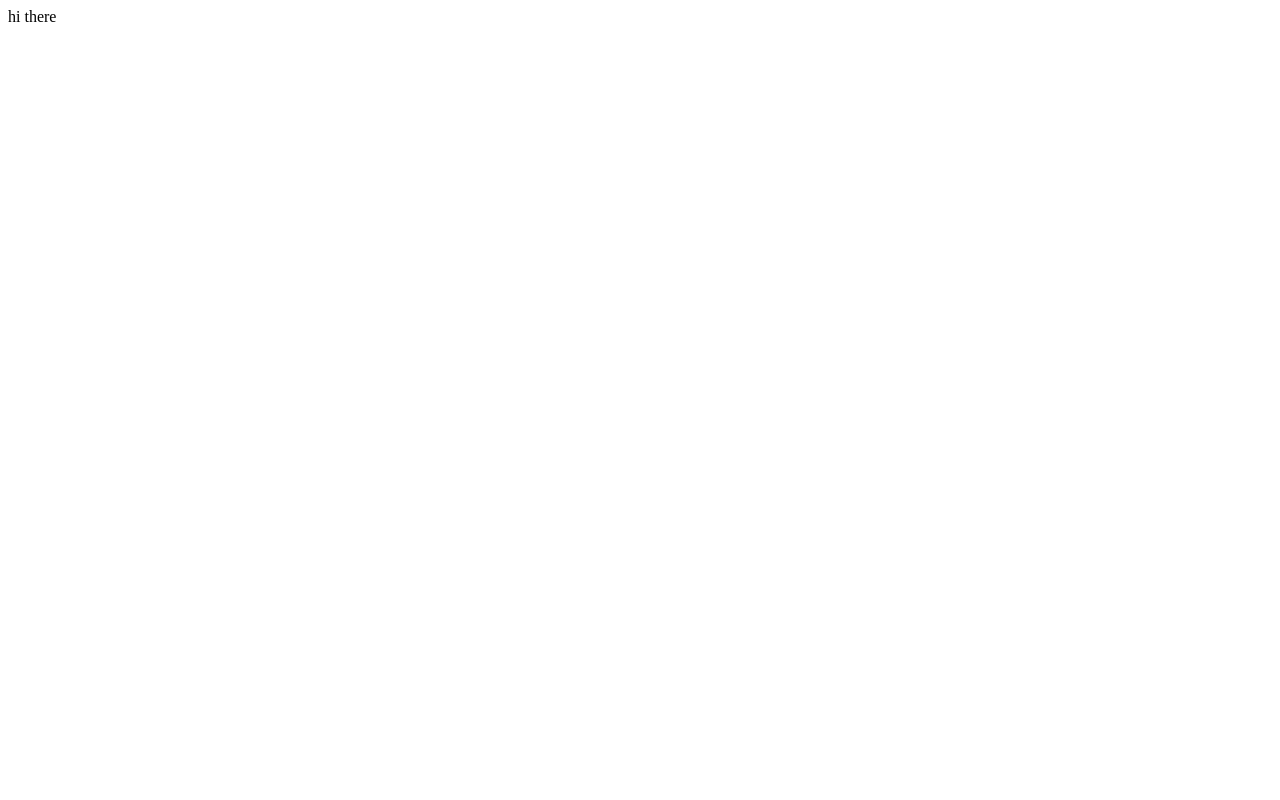
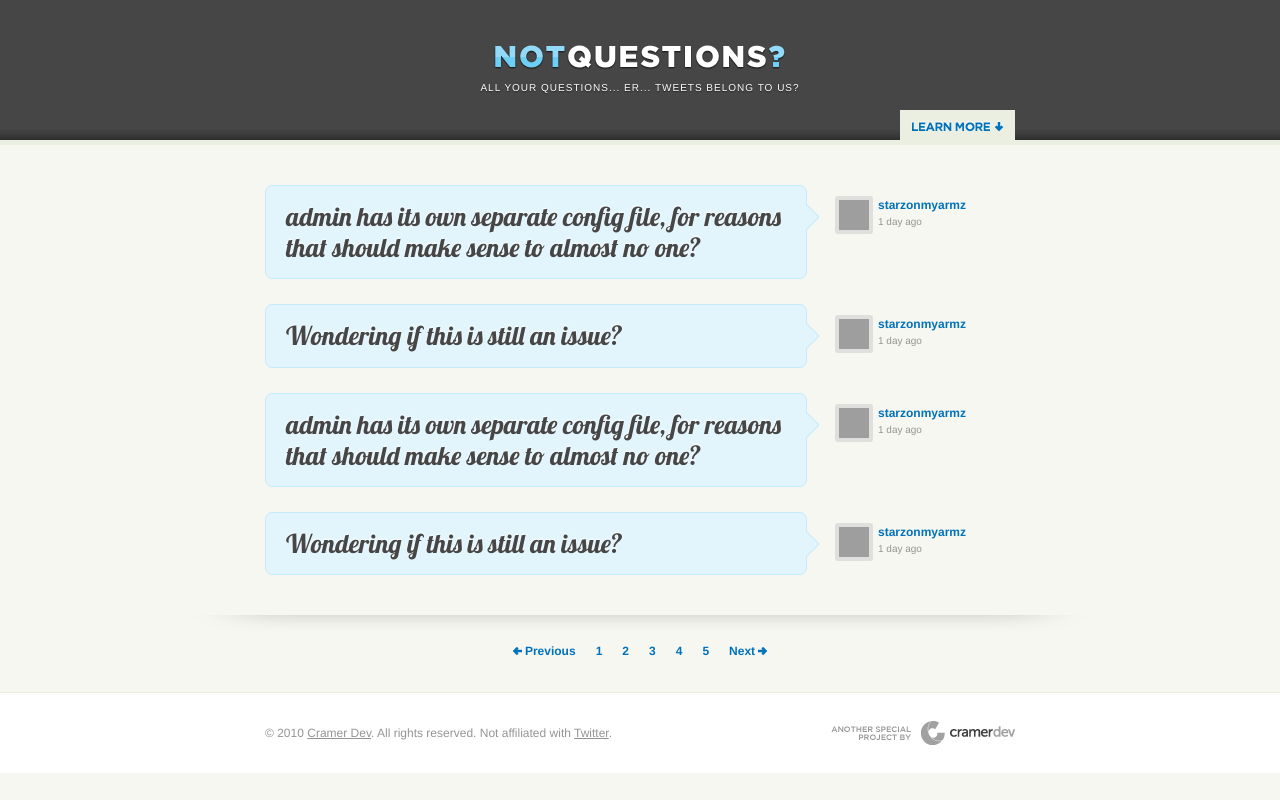
Before and after one commit to gofullstack/notquestions, a website: page public/index.html in a window 1280 px wide. Drawn offline with nearby package versions, Linux system fonts and the light colour scheme; grey boxes are pictures that could not be loaded.

Commit message:
layout, markup, styles, images, and design-related js

```diff
--- a/public/index.html
+++ b/public/index.html
@@ -1 +1,148 @@
-hi there
+<!DOCTYPE html>
+
+<html>
+
+<head>
+
+	<meta http-equiv="content-type" content="text/html; charset=utf-8" />
+
+	<title>NotQuestions?</title>
+
+	<link rel="stylesheet" type="text/css" media="screen" href="/stylesheets/reset.css" />
+	<link rel="stylesheet" type="text/css" media="screen" href="/stylesheets/application.css" />
+  <link rel="stylesheet" type="text/css" media="screen" href="http://fonts.googleapis.com/css?family=Lobster" />
+
+  <!--[if lt IE9]>
+    <script src="http://html5shiv.googlecode.com/svn/trunk/html5.js"></script>
+  <![endif]-->
+
+</head>
+
+<body>
+
+  <header>
+    <div class="container clearfix">
+      <hgroup id="logo">
+        <a href="/">
+          <h1>NotQuestions?</h1>
+          <h2>All your questions... Er... Tweets belong to us?</h2>
+        </a>
+      </hgroup>
+    </div>
+  </header> <!-- close header -->
+
+  <section class="learn_more">
+    <div class="container clearfix pad_me">
+      <p>We need to figure out what this content should say... then I can style it some more!</p>
+    </div>
+  </section> <!-- close .learn-more -->
+
+  <section class="main_content">
+
+    <div class="container clearfix">
+
+      <a id="learn_more_button" href="#">Learn More</a>
+
+      <section class="tweets">
+
+        <article class="entry clearfix" id="nq_{{twitter_id}}">
+          <section class="entry_content">
+            <blockquote cite="{{tweet_url}}">
+              <p>admin has its own separate config file, for reasons that should make sense to almost no one?</p>
+            </blockquote>
+          </section>
+          <div class="entry_meta">
+            <img src="http://a3.twimg.com/profile_images/543401009/starz_bigger.jpg" alt="{{twitter_username}}" />
+            <a href="http://twitter.com/{{twitter_username}}"><strong>starzonmyarmz</strong></a>
+            <time class="entry_time">1 day ago</time>
+          </div>
+        </article>
+
+        <article class="entry clearfix" id="nq_{{twitter_id}}">
+          <section class="entry_content">
+            <blockquote>
+              <p>Wondering if this is still an issue?</p>
+            </blockquote>
+          </section>
+          <div class="entry_meta">
+            <img src="http://a3.twimg.com/profile_images/543401009/starz_bigger.jpg" alt="{{twitter_username}}" />
+            <a href="http://twitter.com/{{twitter_username}}"><strong>starzonmyarmz</strong></a>
+            <time class="entry_time">1 day ago</time>
+          </div>
+        </article>
+
+        <article class="entry clearfix" id="nq_{{twitter_id}}">
+          <section class="entry_content">
+            <blockquote cite="{{tweet_url}}">
+              <p>admin has its own separate config file, for reasons that should make sense to almost no one?</p>
+            </blockquote>
+          </section>
+          <div class="entry_meta">
+            <img src="http://a3.twimg.com/profile_images/543401009/starz_bigger.jpg" alt="{{twitter_username}}" />
+            <a href="http://twitter.com/{{twitter_username}}"><strong>starzonmyarmz</strong></a>
+            <time class="entry_time">1 day ago</time>
+          </div>
+        </article>
+
+        <article class="entry clearfix" id="nq_{{twitter_id}}">
+          <section class="entry_content">
+            <blockquote>
+              <p>Wondering if this is still an issue?</p>
+            </blockquote>
+          </section>
+          <div class="entry_meta">
+            <img src="http://a3.twimg.com/profile_images/543401009/starz_bigger.jpg" alt="{{twitter_username}}" />
+            <a href="http://twitter.com/{{twitter_username}}"><strong>starzonmyarmz</strong></a>
+            <time class="entry_time">1 day ago</time>
+          </div>
+        </article>
+
+      </section>
+    </div>
+
+    <section class="pagination">
+      <div class="container clearfix">
+        <ul>
+          <li class="previous">
+            <a href="#">
+              <img src="/images/left.png" alt="previous" />
+              Previous
+            </a>
+          </li>
+          <li><a href="#">1</a></li>
+          <li><a href="#">2</a></li>
+          <li><a href="#">3</a></li>
+          <li><a href="#">4</a></li>
+          <li><a href="#">5</a></li>
+          <li class="next">
+            <a href="#">
+              Next
+              <img src="/images/right.png" alt="next" />
+            </a>
+          </li>
+        </ul>
+      </div>
+    </section>
+
+  </section> <!-- close .main_content -->
+
+  <footer>
+    <div class="container clearfix">
+      <p class="sosumi">&copy; 2010 <a href="http://cramerdev.com">Cramer Dev</a>. All rights reserved. Not affiliated with <a href="http://twitter.com">Twitter</a>.</p>
+      <a class="cramerdev" href="http://cramerdev.com">Another special project by Cramer Dev</a>
+    </div>
+  </footer> <!-- close footer -->
+
+  <script src="http://ajax.googleapis.com/ajax/libs/jquery/1.4.2/jquery.min.js"></script>
+  <script>
+    $(".learn_more").hide();
+    $("#learn_more_button").click(function() {
+        $(".learn_more").slideToggle();
+        $(this).toggleClass("less");
+        return false;
+    });
+  </script>
+
+</body>
+
+</html>
--- /dev/null
+++ b/public/stylesheets/application.css
@@ -0,0 +1,238 @@
+/*
+ *
+ * Title:   NotQuestions? Styles
+ * Author:  Daniel Marino
+ * Revised: May 2010
+ *
+ */
+
+a {
+  color: #0072bc;
+  text-decoration: none;
+}
+
+body {
+  background: #f5f7f0;
+  color: #464646;
+  font-family: helvetica, arial, verdana, sans-serif;
+  font-size: 12px;
+  line-height: 1.5;
+}
+
+header {
+  background: url(/images/header.png) repeat-x;
+  height: 140px;
+}
+
+.container {
+  margin: 0 auto;
+  position: relative;
+  width: 750px;
+}
+
+.main_content {
+  border-top: 5px solid #ebefe2;
+}
+
+
+/* Logo & Tagline
+----------------------------------------------------------------------------------------------------*/
+
+#logo {
+  position: relative;
+  top: 45px;
+}
+
+#logo h1 {
+  background: url(/images/logo.png);
+  height: 25px;
+  margin: 0 auto 10px;
+  overflow: hidden;
+  text-indent: -5000px;
+  width: 292px;
+}
+
+#logo h2 {
+  color: #fff;
+  font-size: 10px;
+  font-weight: normal;
+  letter-spacing: 1px;
+  text-align: center;
+  text-shadow: 0 1px 1px rgba(0, 0, 0, .5);
+  text-transform: uppercase;
+}
+
+
+/* Learn More
+----------------------------------------------------------------------------------------------------*/
+
+.learn_more .pad_me {
+  padding: 30px 0 10px;
+}
+
+.learn_more p {
+  margin-bottom: 20px;
+}
+
+
+/* Tweets
+----------------------------------------------------------------------------------------------------*/
+
+.tweets {
+  margin: 40px 0;
+}
+
+.entry {
+  margin-bottom: 25px;
+}
+
+.entry_content {
+  float: left;
+  width: 541px;
+}
+
+.entry_content blockquote {
+  background: #e2f5fd;
+  border: 1px solid #c5ecfb;
+  border-radius: 7px;
+  -moz-border-radius: 7px;
+  -webkit-border-radius: 7px;
+  font-family: Lobster, georgia, times, serif;
+  font-size: 26px;
+  line-height: 1.2;
+  padding: 15px 20px;
+  text-shadow: 0 -1px 2px #fff;
+  width: 500px;
+}
+
+.entry_meta {
+  background: transparent url(/images/point.png) left 19px no-repeat;
+  float: left;
+  padding: 11px 0 0 29px;
+}
+
+.entry_meta img {
+  border: 4px solid #dfdfdd;
+  border-radius: 3px;
+  -moz-border-radius: 3px;
+  -webkit-border-radius: 3px;
+  float: left;
+  height: 30px;
+  margin-right: 5px;
+  width: 30px;
+}
+
+.entry_meta time {
+  color: #959595;
+  font-size: 10px;
+}
+
+
+/* Pagination
+----------------------------------------------------------------------------------------------------*/
+
+.pagination {
+  background: transparent url(/images/shadow.png) 50% 0 no-repeat;
+  padding: 25px 0;
+  text-align: center;
+}
+
+.pagination ul {
+  display: inline-block;
+  list-style: none;
+}
+
+.pagination li {
+  display: inline;
+  float: left;
+  margin: 0 3px;
+}
+
+.pagination a {
+  border: 1px solid #f5f7f0;
+  border-radius: 5px;
+  -moz-border-radius: 5px;
+  -webkit-border-radius: 5px;
+  display: block;
+  font-weight: bold;
+  padding: 1px 6px;
+}
+
+.pagination a:hover {
+  background-color: #e2f5fd;
+  border: 1px solid #c5ecfb;
+}
+
+
+/* Footer
+----------------------------------------------------------------------------------------------------*/
+
+footer {
+  background: #fff;
+  border-top: 1px solid #ebefe2;
+  color: #959595;
+  line-height: 80px;
+}
+
+footer a {
+  color: inherit;
+  text-decoration: underline;
+}
+
+.cramerdev {
+  background: transparent url(/images/cramerdev.png);
+  display: block;
+  height: 24px;
+  margin-top: -12px;
+  overflow: hidden;
+  position: absolute;
+  right: 0;
+  text-indent: -5000px;
+  top: 50%;
+  width: 184px;
+}
+
+
+/* Misc
+----------------------------------------------------------------------------------------------------*/
+
+#learn_more_button {
+  background: #ebefe2 url(/images/more.png) 50% 50% no-repeat;
+  display: block;
+  height: 30px;
+  outline: none;
+  overflow: hidden;
+  position: absolute;
+  right: 0;
+  text-indent: -5000px;
+  top: -75px;
+  width: 115px;
+}
+
+#learn_more_button.less {
+  background-image: url(/images/less.png);
+}
+
+.clearfix:after {
+	clear: both;
+	content: ' ';
+	display: block;
+	font-size: 0;
+	line-height: 0;
+	visibility: hidden;
+	width: 0;
+	height: 0;
+}
+
+
+/* Some Tweaks I guess...
+----------------------------------------------------------------------------------------------------*/
+
+html {
+	-webkit-font-smoothing: antialiased;
+}
+
+* html .clearfix,
+*:first-child+html .clearfix {
+	zoom: 1;
+}
--- /dev/null
+++ b/public/stylesheets/reset.css
@@ -0,0 +1,113 @@
+/*
+ *
+ * Title:   Reset Styles
+ * Author:  Richard Clark - http://richclarkdesign.com
+ *
+ */
+
+
+html, body, div, span, object, iframe,
+h1, h2, h3, h4, h5, h6, p, blockquote, pre,
+abbr, address, cite, code,
+del, dfn, em, img, ins, kbd, q, samp,
+small, strong, sub, sup, var,
+b, i,
+dl, dt, dd, ol, ul, li,
+fieldset, form, label, legend,
+table, caption, tbody, tfoot, thead, tr, th, td,
+article, aside, dialog, figure, footer, header,
+hgroup, menu, nav, section, menu,
+time, mark, audio, video {
+  margin: 0;
+  padding: 0;
+  border: 0;
+  outline: 0;
+  font-size: 100%;
+  vertical-align: baseline;
+  background: transparent;
+}
+
+body {
+  line-height: 1;
+}
+
+article, aside, dialog, figure, footer, header,
+hgroup, nav, section, time {
+  display: block;
+}
+
+nav ul {
+  list-style: none;
+}
+
+blockquote, q {
+  quotes: none;
+}
+
+blockquote:before, blockquote:after,
+q:before, q:after {
+  content: '';
+  content: none;
+}
+
+a {
+  margin: 0;
+  padding: 0;
+  border: 0;
+  font-size: 100%;
+  vertical-align: baseline;
+  background: transparent;
+}
+
+ins {
+  background-color: #ff9;
+  color: #000;
+  text-decoration: none;
+}
+
+mark {
+  background-color: #ff9;
+  color: #000;
+  font-style: italic;
+  font-weight: bold;
+}
+
+del {
+  text-decoration: line-through;
+}
+
+abbr[title], dfn[title] {
+  border-bottom: 1px dotted #000;
+  cursor: help;
+}
+
+table {
+  border-collapse: collapse;
+  border-spacing: 0;
+}
+
+hr {
+  display: block;
+  height: 1px;
+  border: 0;
+  border-top: 1px solid #ccc;
+  margin: 1em 0;
+  padding: 0;
+}
+
+input, select {
+  vertical-align: middle;
+}
+
+button,
+input[type=submit] {
+  cursor: pointer;
+}
+
+input[disabled] {
+  cursor: default;
+}
+
+input[type=hidden] {
+  display: none;
+}
```
Also changed, not shown: public/css/screen.css (deleted), public/favicon.ico (deleted), public/images/cramerdev.png (added), public/images/header.png (added), public/images/left.png (added), public/images/less.png (added), public/images/logo.png (added), public/images/more.png (added), public/images/point.png (added), public/images/right.png (added), public/images/shadow.png (added).
